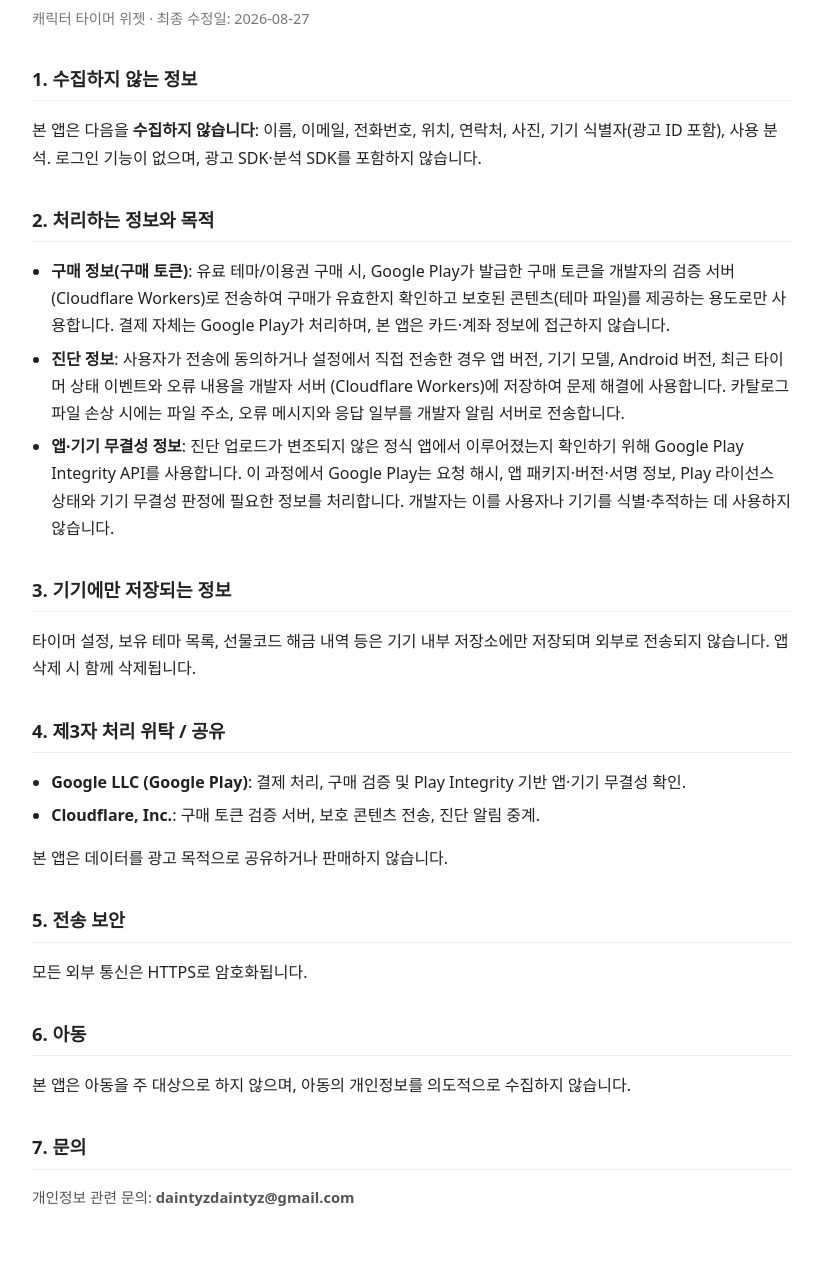
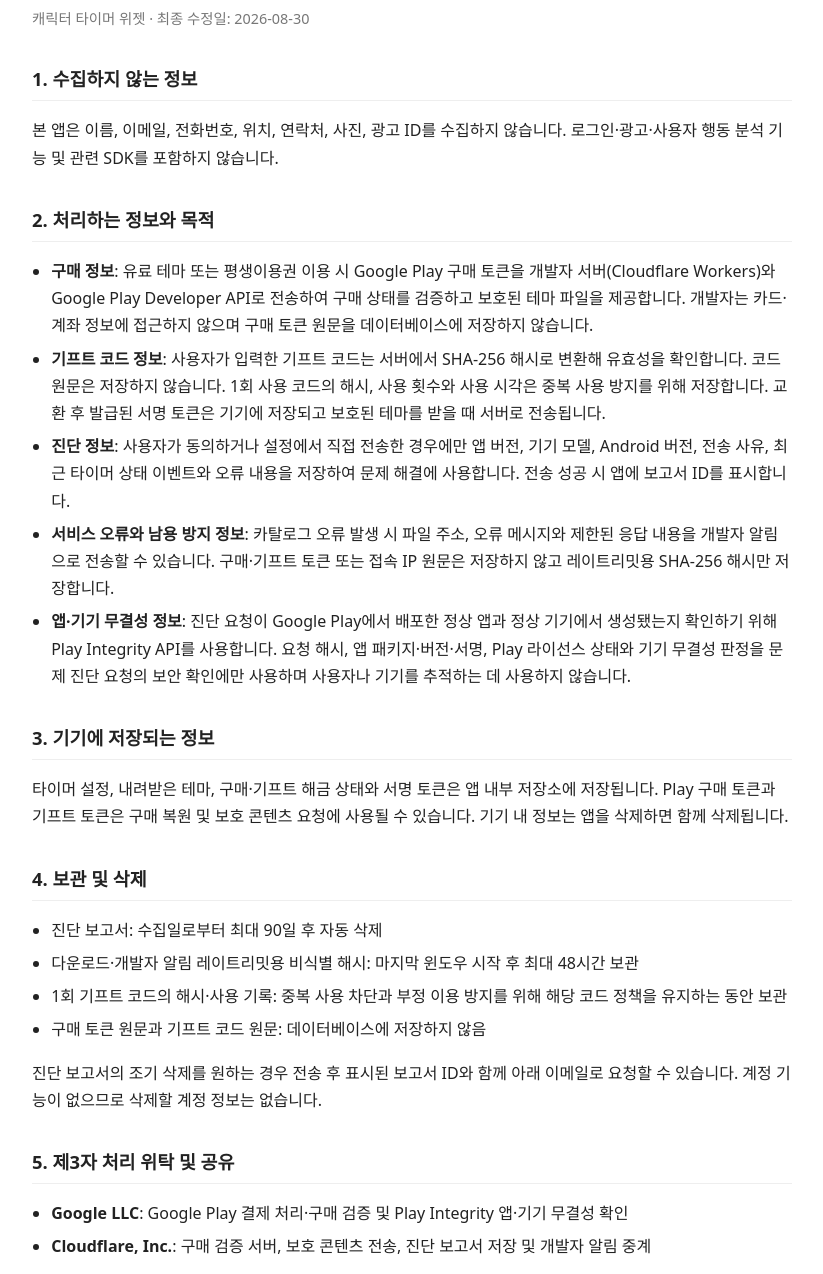
Before and after one commit to shenika27/daintyz_timer_characterList, a plain HTML site: page docs/privacy.html in a window 1280 px wide. Shown: the part 90-1364 px from the top of the page, without its empty margins (228-1051 px from the left). Drawn offline with Linux system fonts and the light colour scheme.

Commit message:
문서: 개인정보 보관 및 삭제 기준 명확화

```diff
--- a/docs/privacy.html
+++ b/docs/privacy.html
@@ -13,54 +13,71 @@
   h2 { font-size: 1.15rem; margin-top: 32px; border-bottom: 1px solid #eee; padding-bottom: 6px; }
   ul { padding-left: 1.2em; }
   li { margin: 6px 0; }
-  code { background: #f4f4f4; padding: 1px 5px; border-radius: 4px; font-size: .9em; }
   .note { color: #555; font-size: .92rem; }
 </style>
 </head>
 <body>
   <h1>개인정보처리방침</h1>
-  <div class="updated">캐릭터 타이머 위젯 · 최종 수정일: 2026-08-27</div>
+  <div class="updated">캐릭터 타이머 위젯 · 최종 수정일: 2026-08-30</div>
 
   <h2>1. 수집하지 않는 정보</h2>
-  <p>본 앱은 다음을 <b>수집하지 않습니다</b>: 이름, 이메일, 전화번호, 위치, 연락처,
-  사진, 기기 식별자(광고 ID 포함), 사용 분석. 로그인 기능이 없으며, 광고 SDK·분석
-  SDK를 포함하지 않습니다.</p>
+  <p>본 앱은 이름, 이메일, 전화번호, 위치, 연락처, 사진, 광고 ID를 수집하지 않습니다.
+  로그인·광고·사용자 행동 분석 기능 및 관련 SDK를 포함하지 않습니다.</p>
 
   <h2>2. 처리하는 정보와 목적</h2>
   <ul>
-    <li><b>구매 정보(구매 토큰)</b>: 유료 테마/이용권 구매 시, Google Play가 발급한
-      구매 토큰을 개발자의 검증 서버(Cloudflare Workers)로 전송하여 구매가 유효한지
-      확인하고 보호된 콘텐츠(테마 파일)를 제공하는 용도로만 사용합니다. 결제 자체는
-      Google Play가 처리하며, 본 앱은 카드·계좌 정보에 접근하지 않습니다.</li>
-    <li><b>진단 정보</b>: 사용자가 전송에 동의하거나 설정에서 직접 전송한 경우 앱 버전,
-      기기 모델, Android 버전, 최근 타이머 상태 이벤트와 오류 내용을 개발자 서버
-      (Cloudflare Workers)에 저장하여 문제 해결에 사용합니다. 카탈로그 파일 손상 시에는
-      파일 주소, 오류 메시지와 응답 일부를 개발자 알림 서버로 전송합니다.</li>
-    <li><b>앱·기기 무결성 정보</b>: 진단 업로드가 변조되지 않은 정식 앱에서 이루어졌는지
-      확인하기 위해 Google Play Integrity API를 사용합니다. 이 과정에서 Google Play는
-      요청 해시, 앱 패키지·버전·서명 정보, Play 라이선스 상태와 기기 무결성 판정에
-      필요한 정보를 처리합니다. 개발자는 이를 사용자나 기기를 식별·추적하는 데 사용하지 않습니다.</li>
+    <li><b>구매 정보</b>: 유료 테마 또는 평생이용권 이용 시 Google Play 구매 토큰을
+      개발자 서버(Cloudflare Workers)와 Google Play Developer API로 전송하여 구매 상태를
+      검증하고 보호된 테마 파일을 제공합니다. 개발자는 카드·계좌 정보에 접근하지 않으며
+      구매 토큰 원문을 데이터베이스에 저장하지 않습니다.</li>
+    <li><b>기프트 코드 정보</b>: 사용자가 입력한 기프트 코드는 서버에서 SHA-256 해시로
+      변환해 유효성을 확인합니다. 코드 원문은 저장하지 않습니다. 1회 사용 코드의 해시,
+      사용 횟수와 사용 시각은 중복 사용 방지를 위해 저장합니다. 교환 후 발급된 서명 토큰은
+      기기에 저장되고 보호된 테마를 받을 때 서버로 전송됩니다.</li>
+    <li><b>진단 정보</b>: 사용자가 동의하거나 설정에서 직접 전송한 경우에만 앱 버전,
+      기기 모델, Android 버전, 전송 사유, 최근 타이머 상태 이벤트와 오류 내용을 저장하여
+      문제 해결에 사용합니다. 전송 성공 시 앱에 보고서 ID를 표시합니다.</li>
+    <li><b>서비스 오류와 남용 방지 정보</b>: 카탈로그 오류 발생 시 파일 주소, 오류 메시지와
+      제한된 응답 내용을 개발자 알림으로 전송할 수 있습니다. 구매·기프트 토큰 또는 접속 IP
+      원문은 저장하지 않고 레이트리밋용 SHA-256 해시만 저장합니다.</li>
+    <li><b>앱·기기 무결성 정보</b>: 진단 요청이 Google Play에서 배포한 정상 앱과 정상 기기에서
+      생성됐는지 확인하기 위해 Play Integrity API를 사용합니다. 요청 해시, 앱 패키지·버전·서명,
+      Play 라이선스 상태와 기기 무결성 판정을 문제 진단 요청의 보안 확인에만 사용하며 사용자나
+      기기를 추적하는 데 사용하지 않습니다.</li>
   </ul>
 
-  <h2>3. 기기에만 저장되는 정보</h2>
-  <p>타이머 설정, 보유 테마 목록, 선물코드 해금 내역 등은 기기 내부 저장소에만
-  저장되며 외부로 전송되지 않습니다. 앱 삭제 시 함께 삭제됩니다.</p>
+  <h2>3. 기기에 저장되는 정보</h2>
+  <p>타이머 설정, 내려받은 테마, 구매·기프트 해금 상태와 서명 토큰은 앱 내부 저장소에
+  저장됩니다. Play 구매 토큰과 기프트 토큰은 구매 복원 및 보호 콘텐츠 요청에 사용될 수
+  있습니다. 기기 내 정보는 앱을 삭제하면 함께 삭제됩니다.</p>
 
-  <h2>4. 제3자 처리 위탁 / 공유</h2>
+  <h2>4. 보관 및 삭제</h2>
   <ul>
-    <li><b>Google LLC (Google Play)</b>: 결제 처리, 구매 검증 및 Play Integrity 기반 앱·기기 무결성 확인.</li>
-    <li><b>Cloudflare, Inc.</b>: 구매 토큰 검증 서버, 보호 콘텐츠 전송, 진단 알림 중계.</li>
+    <li>진단 보고서: 수집일로부터 최대 90일 후 자동 삭제</li>
+    <li>다운로드·개발자 알림 레이트리밋용 비식별 해시: 마지막 윈도우 시작 후 최대 48시간 보관</li>
+    <li>1회 기프트 코드의 해시·사용 기록: 중복 사용 차단과 부정 이용 방지를 위해 해당 코드
+      정책을 유지하는 동안 보관</li>
+    <li>구매 토큰 원문과 기프트 코드 원문: 데이터베이스에 저장하지 않음</li>
   </ul>
-  <p>본 앱은 데이터를 광고 목적으로 공유하거나 판매하지 않습니다.</p>
+  <p>진단 보고서의 조기 삭제를 원하는 경우 전송 후 표시된 보고서 ID와 함께 아래 이메일로
+  요청할 수 있습니다. 계정 기능이 없으므로 삭제할 계정 정보는 없습니다.</p>
 
-  <h2>5. 전송 보안</h2>
-  <p>모든 외부 통신은 HTTPS로 암호화됩니다.</p>
+  <h2>5. 제3자 처리 위탁 및 공유</h2>
+  <ul>
+    <li><b>Google LLC</b>: Google Play 결제 처리·구매 검증 및 Play Integrity 앱·기기 무결성 확인</li>
+    <li><b>Cloudflare, Inc.</b>: 구매 검증 서버, 보호 콘텐츠 전송, 진단 보고서 저장 및 개발자 알림 중계</li>
+  </ul>
+  <p>본 앱은 데이터를 광고 목적으로 공유하거나 판매하지 않습니다. 각 사업자는 서비스 제공에
+  필요한 범위에서 자체 약관과 개인정보처리방침에 따라 정보를 처리할 수 있습니다.</p>
 
-  <h2>6. 아동</h2>
-  <p>본 앱은 아동을 주 대상으로 하지 않으며, 아동의 개인정보를 의도적으로 수집하지
-  않습니다.</p>
+  <h2>6. 전송 보안</h2>
+  <p>모든 외부 통신은 HTTPS로 암호화됩니다. 구매 토큰과 기프트 토큰은 URL이 아닌 요청 본문으로
+  전송하며 로그에 원문을 기록하지 않습니다.</p>
 
-  <h2>7. 문의</h2>
-  <p class="note">개인정보 관련 문의: <b>daintyzdaintyz@gmail.com</b></p>
+  <h2>7. 아동</h2>
+  <p>본 앱은 아동을 주 대상으로 하지 않으며 아동의 개인정보를 의도적으로 수집하지 않습니다.</p>
+
+  <h2>8. 문의</h2>
+  <p class="note">개인정보 및 진단 보고서 삭제 문의: <b>daintyzdaintyz@gmail.com</b></p>
 </body>
 </html>
```
